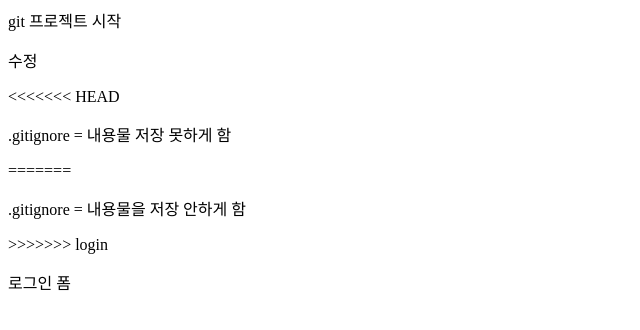
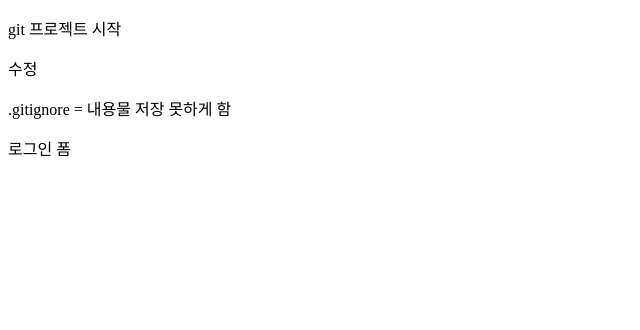
Before and after one commit to raylin048/myApp, a plain HTML site: page index.html in a window 1280 px wide. Shown: the whole page, without its empty margins (0-640 px from the left). Drawn offline with Linux system fonts and the light colour scheme.

```diff
--- a/index.html
+++ b/index.html
@@ -6,14 +6,11 @@
   <meta http-equiv="X-UA-Compatible" content="ie=edge">
   <title>Git 테스트</title>
 </head>
-<body>
+<p
+>
   git 프로젝트 시작
   <p>수정</p>
-<<<<<<< HEAD
   <p>.gitignore = 내용물 저장 못하게 함</p>
-=======
-  <p>.gitignore = 내용물을 저장 안하게 함</p>
->>>>>>> login
   <p>로그인 폼</p>
 </body>
 </html>
```
